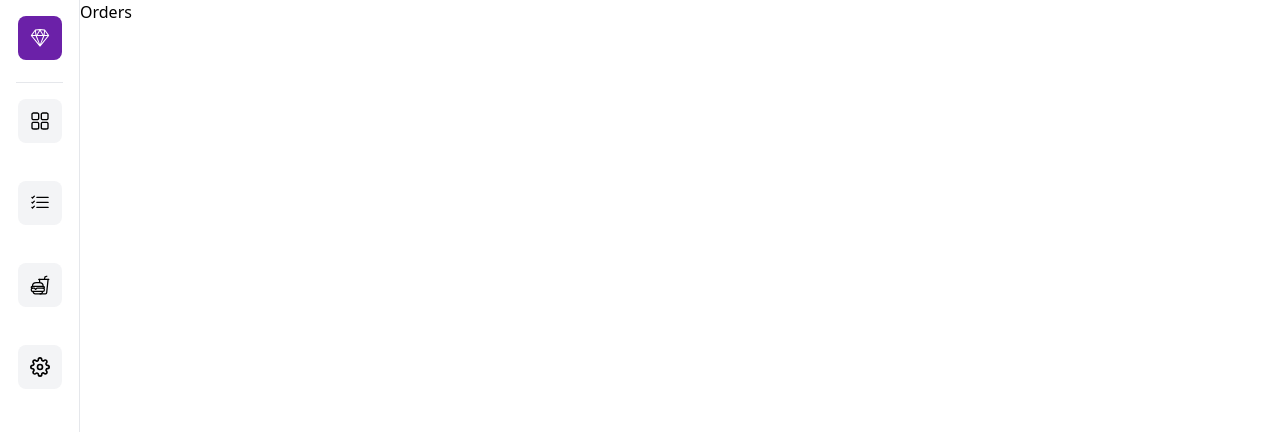
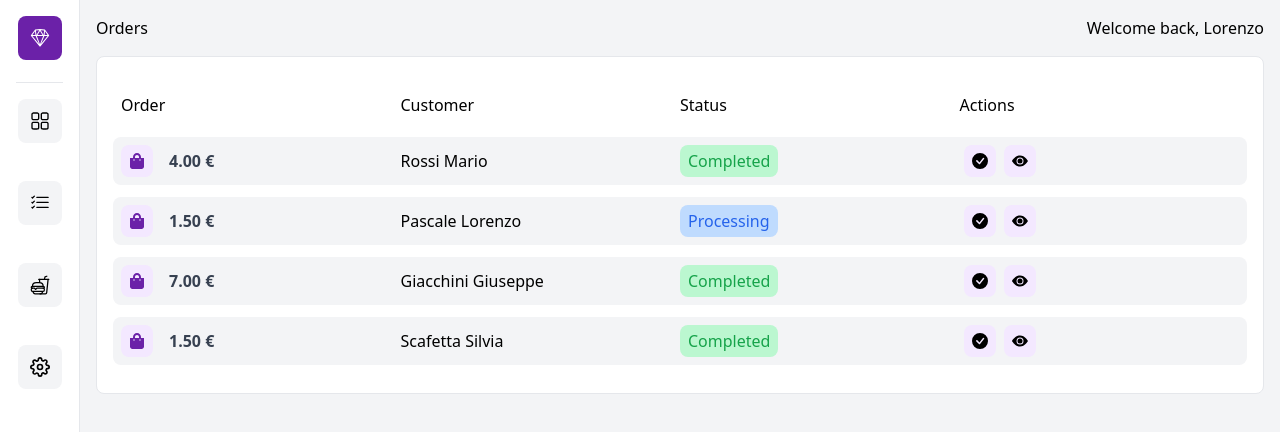
Before and after one commit to Pippopad/foodie, a Next.js app: page /orders in a window 1280 px wide. Shown: the top 432 px of the page. Built offline with nearby package versions, Linux system fonts and the light colour scheme.

Commit message:
Add orders page

```diff
--- a/app/orders/page.tsx
+++ b/app/orders/page.tsx
@@ -1,7 +1,67 @@
 import React from "react";
+import Header from "@/components/Header";
+import { BsFillCheckCircleFill, BsEyeFill } from "react-icons/bs";
+import { FaShoppingBag } from "react-icons/fa";
+import { data } from "@/data/data";
 
 const Orders = () => {
-  return <div>Orders</div>;
+  return (
+    <main className="bg-gray-100 min-h-screen">
+      <Header title="Orders" />
+      <div className="p-4">
+        <div className="w-full m-auto p-4 border rounded-lg bg-white overflow-y-auto">
+          <div className="my-3 p-2 grid md:grid-cols-4 sm:grid-cols-3 grid-cols-2 items-center justify-between cursor-pointer">
+            <span>Order</span>
+            <span className="sm:text-left text-right">Customer</span>
+            <span className="hidden md:grid">Status</span>
+            <span className="hidden sm:grid max-md:justify-self-end">
+              Actions
+            </span>
+          </div>
+          <ul>
+            {data.map((order, id) => (
+              <li
+                key={id}
+                className="bg-gray-100 hover:bg-gray-200 my-3 p-2 rounded-lg grid md:grid-cols-4 sm:grid-cols-3 grid-cols-2 items-center justify-between cursor-pointer"
+              >
+                <div className="flex">
+                  <div className="bg-purple-100 p-2 rounded-lg">
+                    <FaShoppingBag className="text-purple-800" />
+                  </div>
+                  <div className="pl-4 font-bold text-gray-700 self-center">
+                    {order.total.toFixed(2)} €
+                  </div>
+                </div>
+                <p className="sm:text-left text-right">
+                  {order.name.last} {order.name.first}
+                </p>
+                <p className="hidden md:grid">
+                  <span
+                    className={
+                      (order.status === "Completed"
+                        ? "bg-green-200 text-green-600"
+                        : "bg-blue-200 text-blue-600") +
+                      " rounded-lg px-[0.5rem] py-1 w-min"
+                    }
+                  >
+                    {order.status}
+                  </span>
+                </p>
+                <div className="hidden sm:flex max-md:justify-self-end">
+                  <div className="bg-purple-100 hover:bg-purple-200 w-min p-2 rounded-lg mx-1">
+                    <BsFillCheckCircleFill />
+                  </div>
+                  <div className="bg-purple-100 hover:bg-purple-200 w-min p-2 rounded-lg mx-1">
+                    <BsEyeFill />
+                  </div>
+                </div>
+              </li>
+            ))}
+          </ul>
+        </div>
+      </div>
+    </main>
+  );
 };
 
 export default Orders;
```
